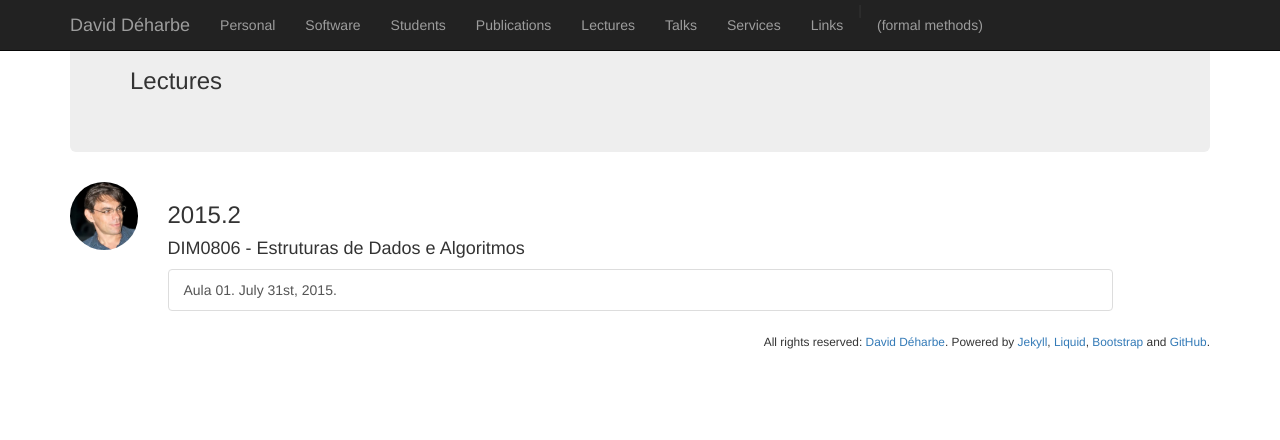
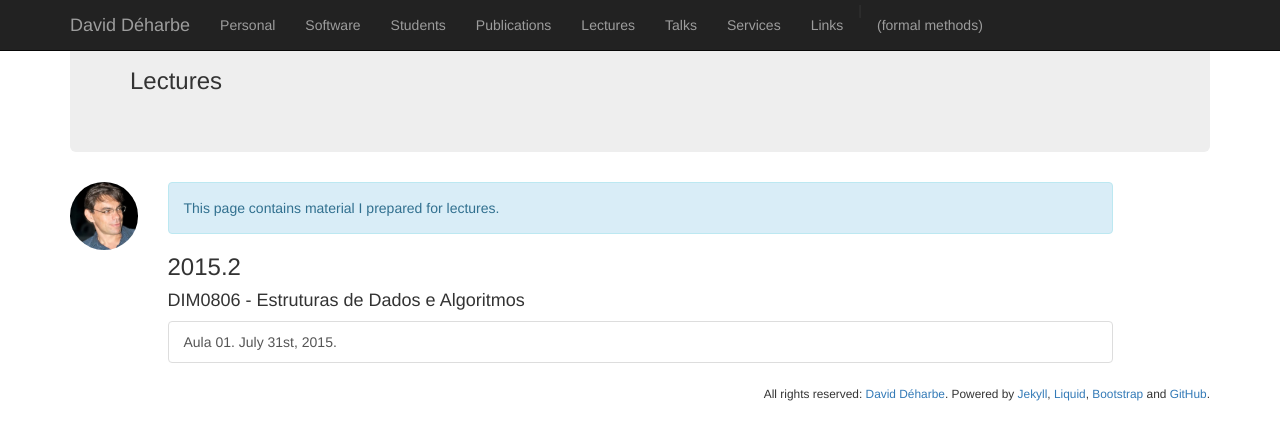
Before and after one commit to DavidDeharbe/DavidDeharbe.github.io, a Jekyll site: the page built from lectures.html, in a window 1280 px wide. Shown: the top 440 px of the page. Built offline with Jekyll 4.4.1, drawn with Linux system fonts in a browser that asks for light colours; Markdown is read by kramdown in place of the engine named in the settings.

Commit message:
fixed bugs

```diff
--- a/lectures.html
+++ b/lectures.html
@@ -7,8 +7,8 @@ sitemap:
     lastmod: 2015-06-13
 ---
 
-<div>
-
+<div class="alert alert-info">
+  This page contains material I prepared for lectures.
 </div>
 
 
@@ -17,5 +17,5 @@ sitemap:
 <h4>DIM0806 - Estruturas de Dados e Algoritmos</h4>
 
 <div class="list-group">
-  <a href="{{ site.url }}/downloads/lectures/dim0806/aula01.pdf" class="list-group-item">Aula 01. July 31st, 2015.</a>
+  <a href="{{ site.url }}/downloads/lectures/2015.2/dim0806/aula01.pdf" class="list-group-item">Aula 01. July 31st, 2015.</a>
 </div>
```
Also changed, not shown: _publications/2015-tap.md (+2 -1 lines).
